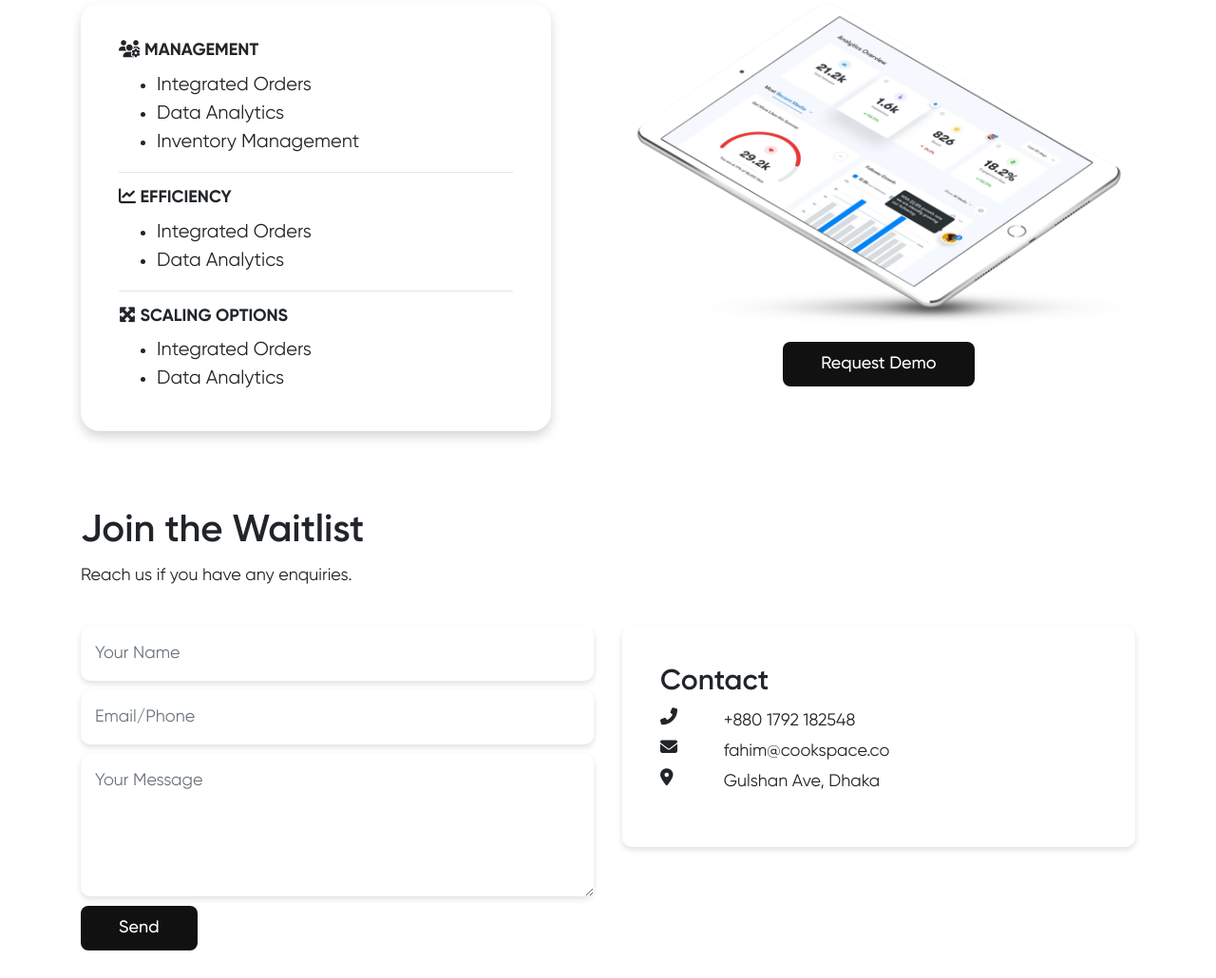
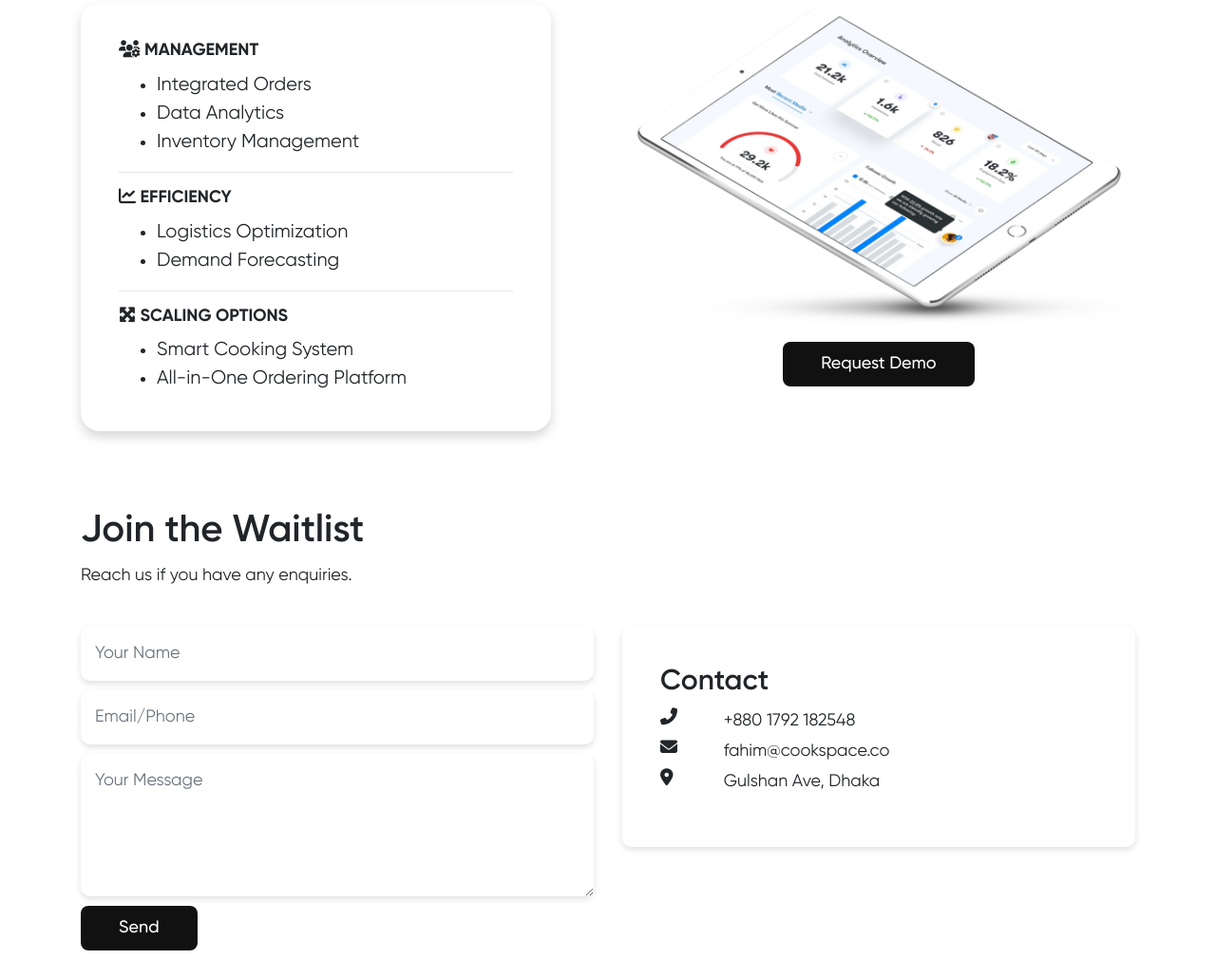
Before and after one commit to fahim-abdullah/cookspace-web, a plain HTML site: page index.html in a window 1280 px wide. Shown: the part 3526-4556 px from the top of the page at 95% size. Drawn offline with nearby package versions, Linux system fonts and the light colour scheme.

Commit message:
tech description changed

```diff
--- a/index.html
+++ b/index.html
@@ -192,14 +192,14 @@
                             <hr>
                             <h1 class="text-small bold"><i class="fas fa-chart-line"></i> EFFICIENCY</h1>
                             <ul class="facilities-list" data-aos="fade-up" data-aos-duration="600">
-                                <li>Integrated Orders</li>
-                                <li>Data Analytics</li>
+                                <li>Logistics Optimization</li>
+                                <li>Demand Forecasting</li>
                             </ul>
                             <hr>
                             <h1 class="text-small bold"><i class="fas fa-expand-arrows-alt"></i> SCALING OPTIONS</h1>
                             <ul class="facilities-list mb-0" data-aos="fade-up" data-aos-duration="700">
-                                <li>Integrated Orders</li>
-                                <li>Data Analytics</li>
+                                <li>Smart Cooking System</li>
+                                <li>All-in-One Ordering Platform</li>
                             </ul>
                         </div>
                     </div>
```
